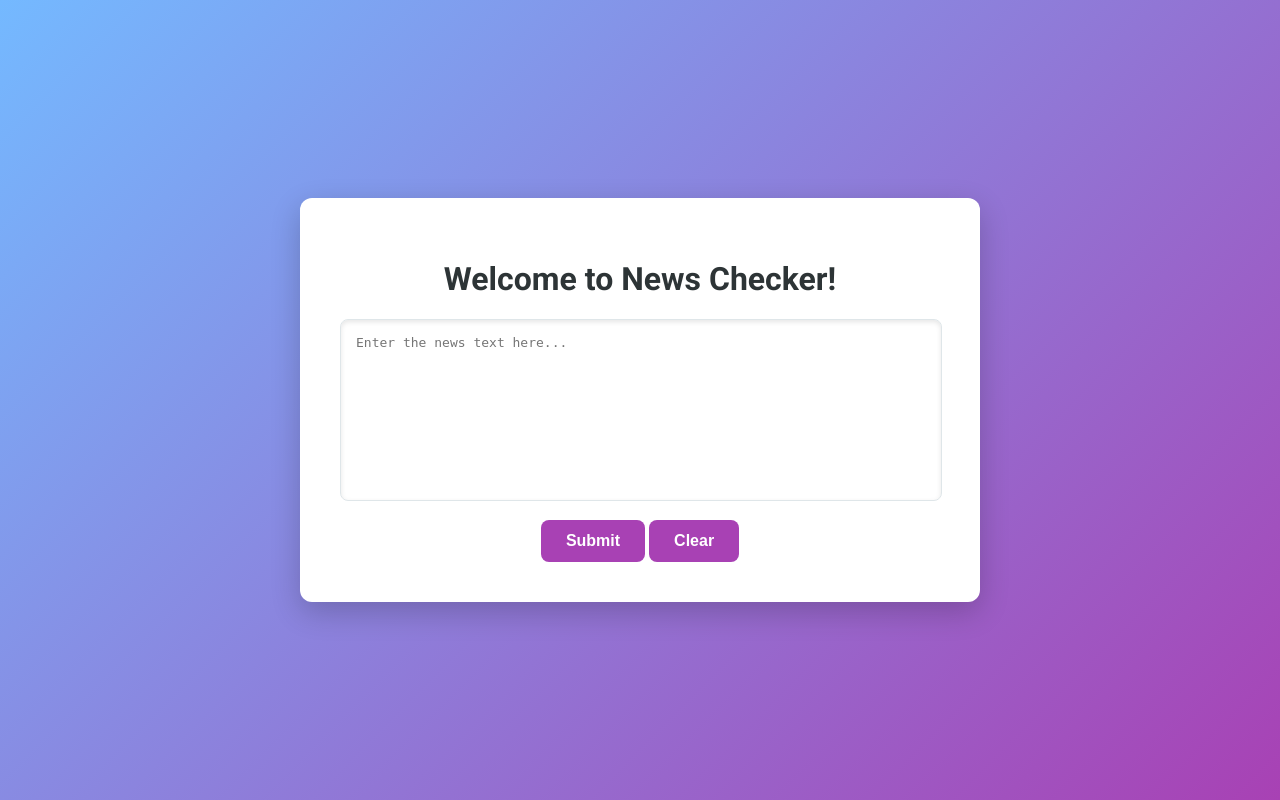
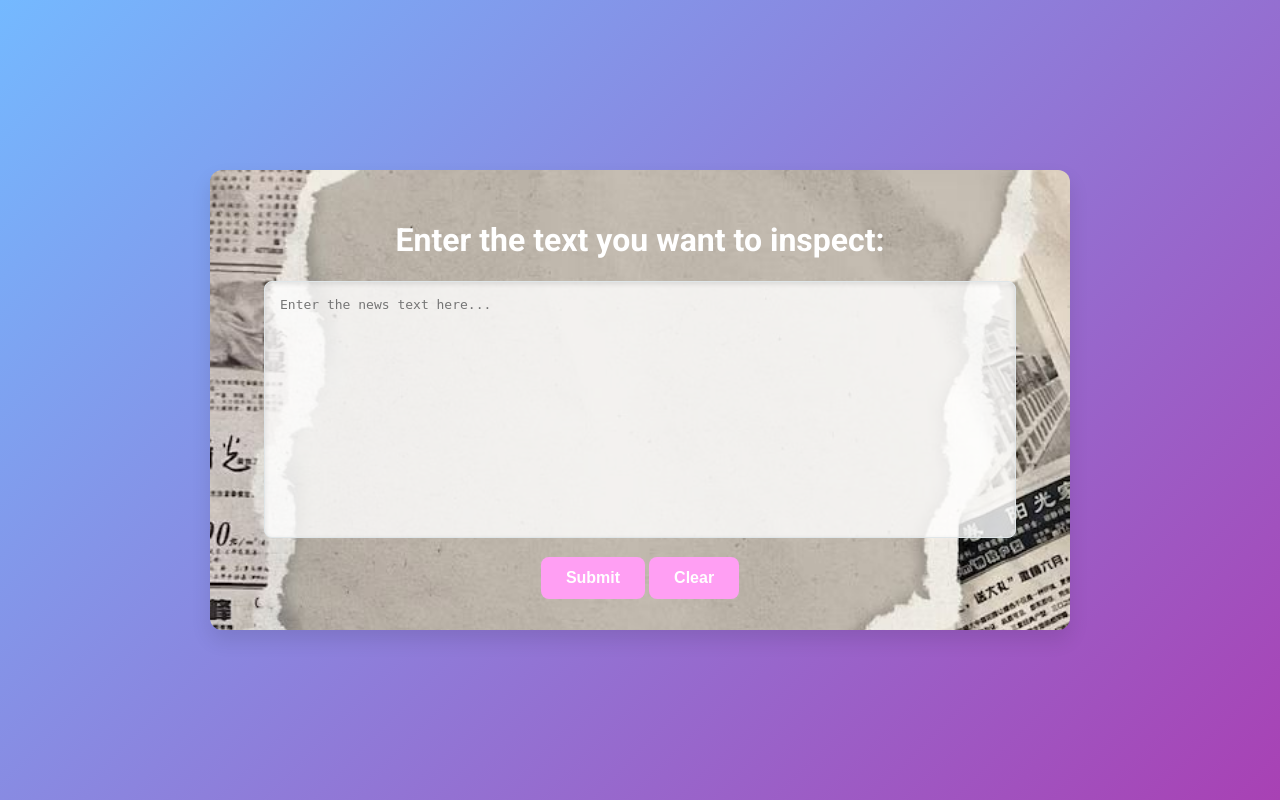
Before and after one commit to vaisberger/FakeNewsDetectionAI, a Flask app: page /main in a window 1280 px wide. Run offline with Flask 3, Linux system fonts and the light colour scheme; parts of the project's set-up code (start-up, migrations or seed data) failed here and were passed over.

Commit message:
app ready

```diff
--- a/app/static/style.css
+++ b/app/static/style.css
@@ -8,21 +8,55 @@ body {
     margin: 0;
     color: #2d3436;
     animation: fadeIn 1s ease-in-out;
+    flex-direction: column;  /* Ensure vertical stacking */
 }
+
 .container {
-    background-color: #ffffff;
-    padding: 40px;
+    background: url("/static/NewspaperBackground.jpg") no-repeat center center;
+    background-size: cover;
+    background-position: center;
+    padding: 30px;
     border-radius: 12px;
-    box-shadow: 0 10px 30px rgba(0, 0, 0, 0.2);
+    box-shadow: 0 10px 20px rgba(0, 0, 0, 0.1);
     text-align: center;
     width: 100%;
-    max-width: 600px; /* Augmenté pour une plus grande largeur */
+    max-width: 800px;
+    height: 400px;
     animation: fadeIn 1s ease-in-out;
+    color: #ffffff;
 }
 
+.welcome-text {
+    text-align: center;
+    font-size: 2rem;
+    color: #fff;
+    margin-bottom: 20px;
+}
+
+.welcome-text span {
+    font-weight: bold;
+}
+
+.progress-bar-container {
+    width: 20%;  /* Make it take the full width */
+    height: 10px;
+    background-color: #ddd;
+    border-radius: 5px;
+    margin-top: 20px;
+}
+
+.progress-bar {
+    height: 100%;
+    width: 0;
+    background-color: #a841b4;
+    border-radius: 5px;
+    transition: width 0.1s ease-in-out;
+}
+
+/* Adjust textarea and button styling to fit better with background */
 textarea {
-    width: 95%;
-    height: 150px;
+    width: 90%;
+    height: 225px;
     padding: 15px;
     margin-bottom: 15px;
     border-radius: 8px;
@@ -31,17 +65,18 @@ textarea {
     resize: none;
     box-shadow: inset 0 2px 5px rgba(0, 0, 0, 0.1);
     transition: all 0.3s ease;
+    background-color: rgba(255, 255, 255, 0.8);
 }
 
 textarea:focus {
-    border-color: #a841b4;
+    border-color: #ff9ff3;
     outline: none;
     box-shadow: 0 0 5px rgba(9, 132, 227, 0.5);
 }
 
 button {
     padding: 12px 25px;
-    background-color: #a841b4;
+    background-color: #ff9ff3;
     color: #ffffff;
     border: none;
     border-radius: 8px;
@@ -61,7 +96,14 @@ p {
     font-size: 1.2em;
     color: #2d3436;
 }
+
 @keyframes fadeIn {
     0% { opacity: 0; }
     100% { opacity: 1; }
 }
+
+
+@keyframes pulse {
+    0% { transform: scale(1); }
+    100% { transform: scale(1.05); }
+}
--- a/app/templates/index.html
+++ b/app/templates/index.html
@@ -9,7 +9,7 @@
 </head>
 <body>
 <div class="container">
-    <h1>Welcome to News Checker!</h1>
+    <h1>Enter the text you want to inspect:</h1>
     <form method="POST">
         <textarea name="text" rows="4" cols="50" placeholder="Enter the news text here...">{{ request.form['text'] if request.method == 'POST' else '' }}</textarea>
         <button type="submit">Submit</button>
```
Also changed, not shown: app/templates/welcome.html (+19 -35 lines), app/static/NewspaperBackground.jpg (added).
